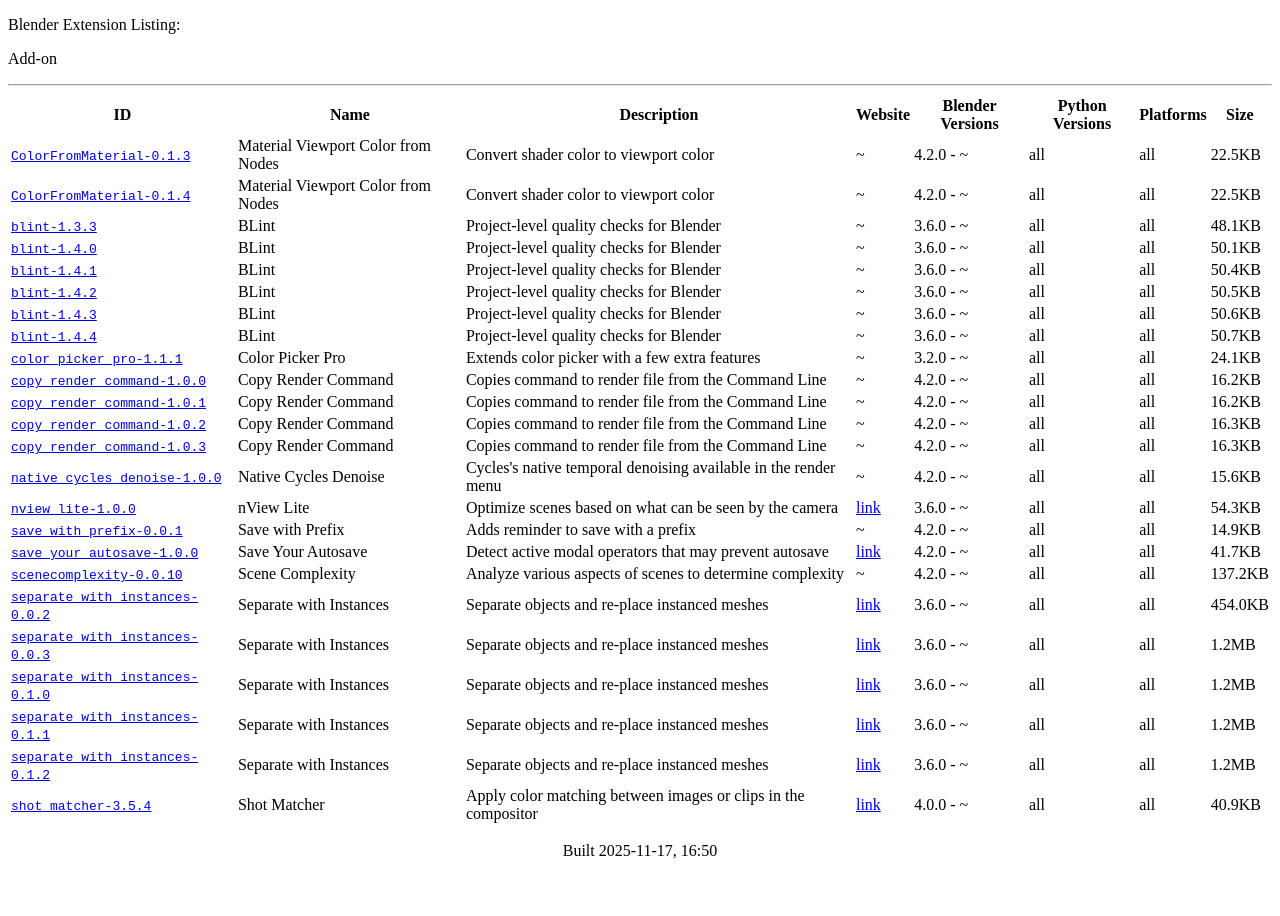
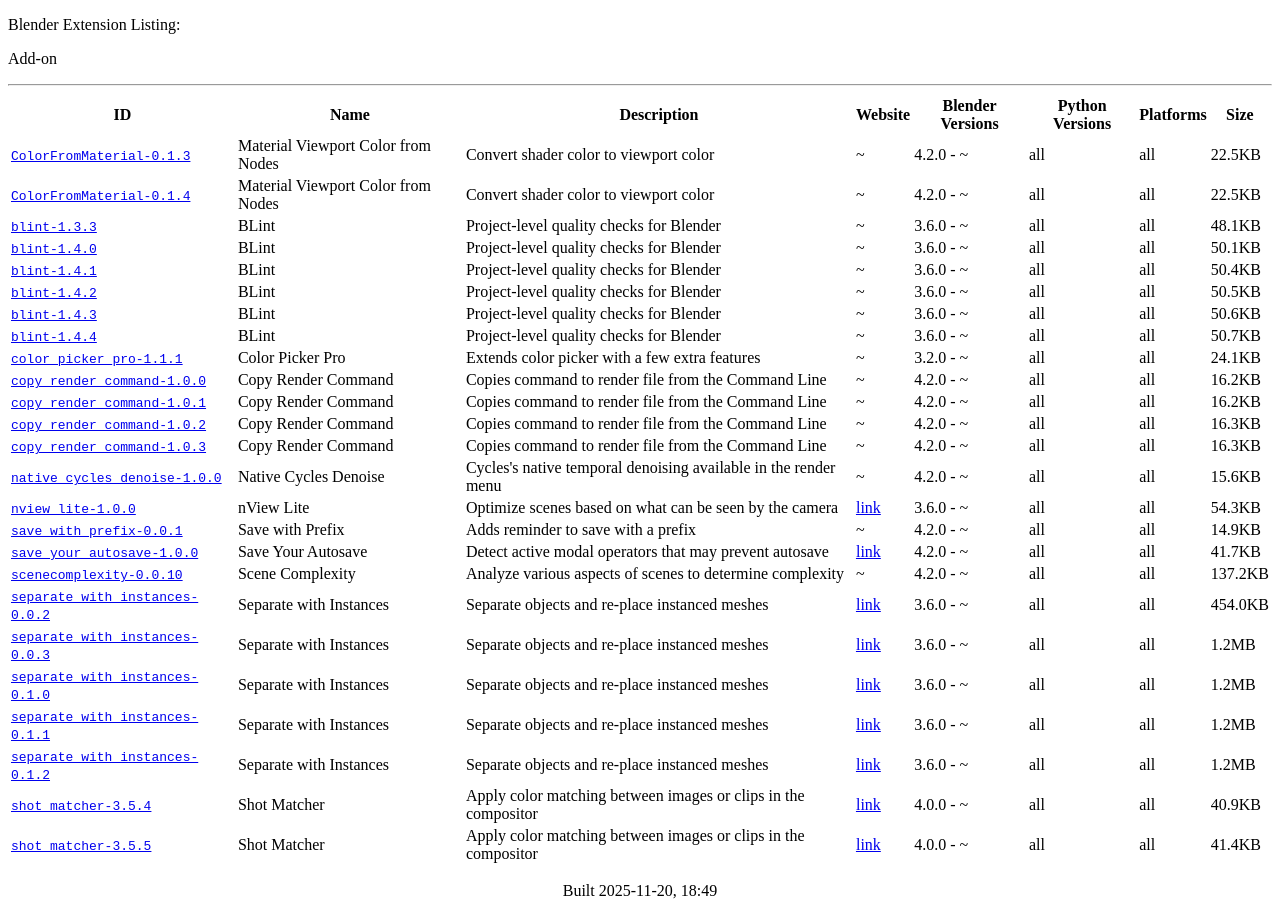
Before and after one commit to semagnum/extensions, a plain HTML site: page add_ons/index.html in a window 1280 px wide. Before the commit the page ends 876 px from the top, so only its background shows below. Drawn offline with Linux system fonts and the light colour scheme.

Commit message:
shot_matcher-3.5.5

```diff
--- a/add_ons/index.html
+++ b/add_ons/index.html
@@ -259,8 +259,18 @@
     <td>all</td>
     <td>40.9KB</td>
   </tr>
+  <tr>
+    <td><tt><a href="./shot_matcher-3.5.5.zip?repository=.%2Findex.json&blender_version_min=4.0.0">shot_matcher-3.5.5</a></tt></td>
+    <td>Shot Matcher</td>
+    <td>Apply color matching between images or clips in the compositor</td>
+    <td><a href="https://codeberg.org/semagnum/shot_matcher">link</a></td>
+    <td>4.0.0 - ~</td>
+    <td>all</td>
+    <td>all</td>
+    <td>41.4KB</td>
+  </tr>
 </table>
 
-<center><p>Built 2025-11-17, 16:50</p></center>
+<center><p>Built 2025-11-20, 18:49</p></center>
 </body>
 </html>
```
Also changed, not shown: add_ons/index.json (+23 -0 lines), 1 other file.
